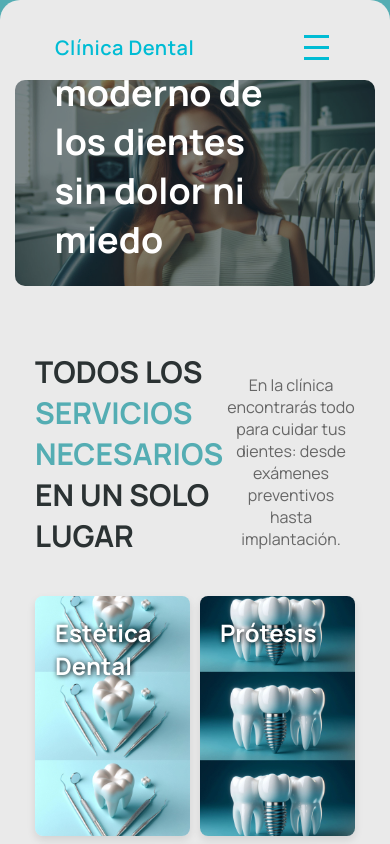
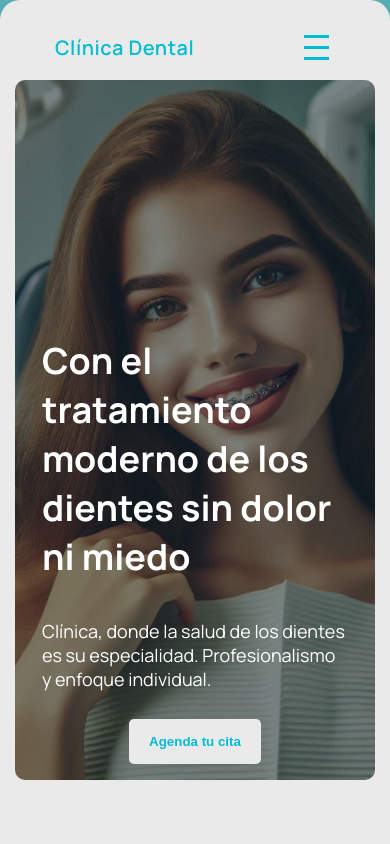
Before and after one commit to AngelGaitanG/arrua, an Angular app: page / in a window 390 px wide. Shown: the top 844 px of the page. Built offline with nearby package versions, Linux system fonts and the light colour scheme.

Commit message:
style(doctors): improve mobile responsiveness and image positioning - Adjust object-position for better image display on mobile, enhance mobile layout and spacing

```diff
--- a/src/app/features/hero/hero.component.scss
+++ b/src/app/features/hero/hero.component.scss
@@ -79,3 +79,35 @@
     }
   }
 }
+
+// MEDIA QUERIES
+
+@media (max-width: 830px) {
+  .hero {
+    height: 700px;
+    .hero-image {
+      .hero-content {
+        display: flex;
+        flex-direction: column;
+        align-items: center;
+        justify-content: center;
+        width: 85%;
+        transform: translate(-50%, -50%);
+
+        .description {
+          gap: 10px;
+          flex-direction: column;
+          justify-content: center;
+          align-items: center;
+          p {
+            width: 100%;
+          }
+
+          .cta-button {
+
+          }
+        }
+      }
+    }
+  }
+}
```
Also changed, not shown: src/app/features/doctors/doctors.component.scss (indentation only).
